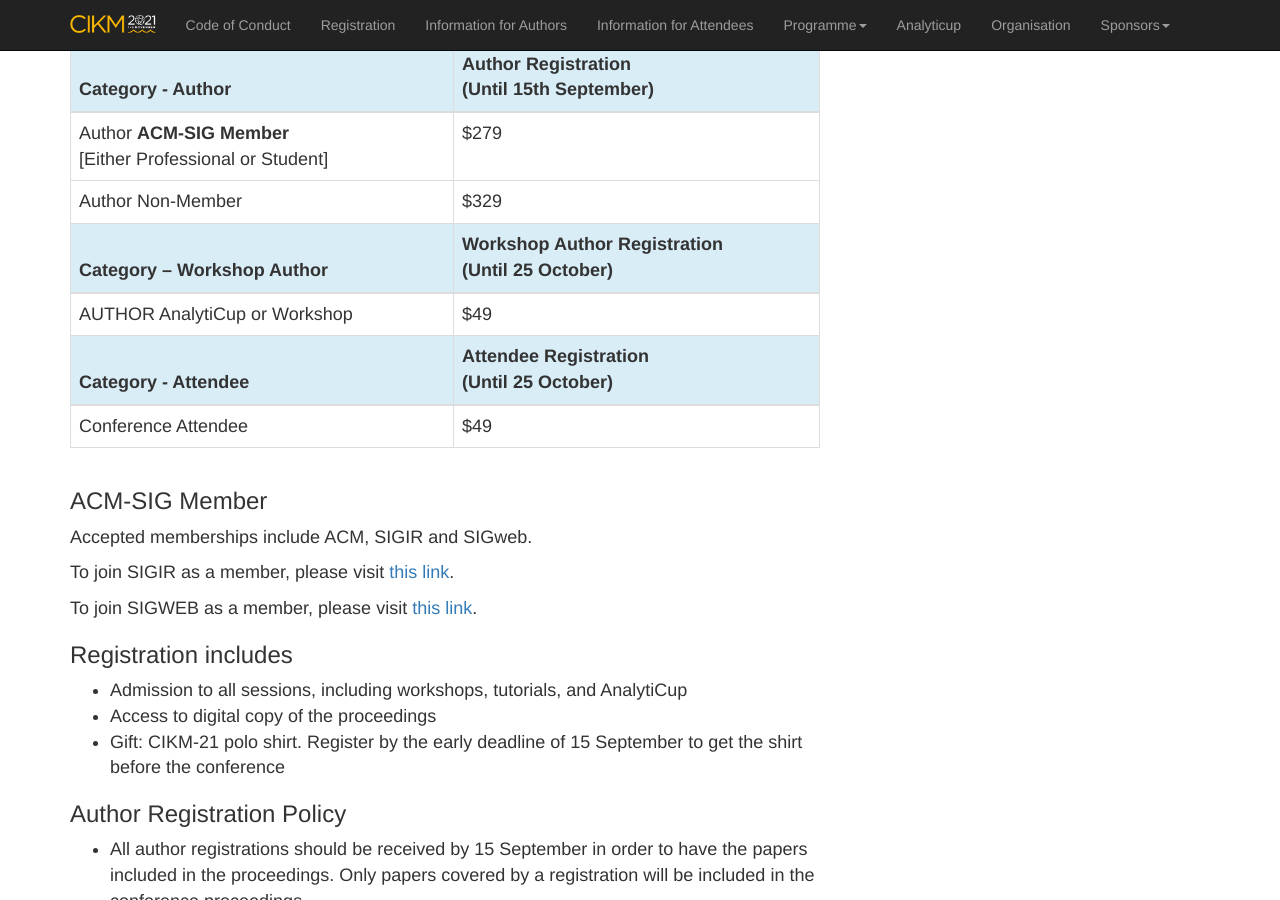
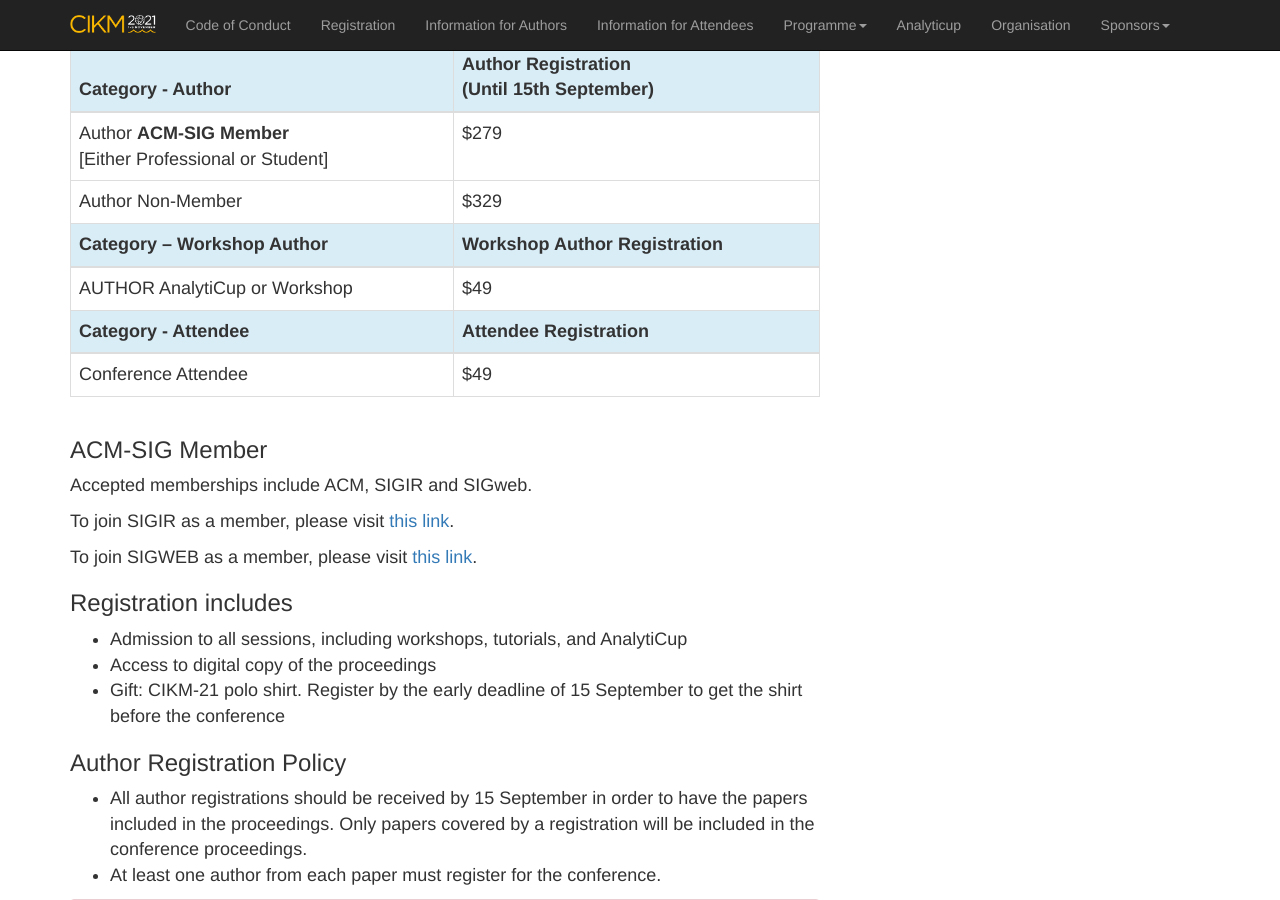
Before and after one commit to ielab/cikm2021-website, a Jekyll site: the page built from registration.md, in a window 1280 px wide and 900 px high, scrolled down 539 px. Built offline with Jekyll 4.4.1, drawn with Linux system fonts in a browser that asks for light colours; our own code applies the rules of GitHub Pages for plain Markdown files; comment, search, counter and statistics services are not loaded.

Commit message:
Remove registration deadline.

```diff
--- a/registration.md
+++ b/registration.md
@@ -37,7 +37,7 @@ The **30th ACM International Conference on Information and Knowledge Management
 <thead>
 <tr class="info">
 <th>Category – Workshop Author</th>
-<th> Workshop Author Registration<br/>(Until 25 October)</th>
+<th> Workshop Author Registration<br/><!--(Until 25 October)--></th>
 </tr>
 </thead>
 <tr>
@@ -47,7 +47,7 @@ The **30th ACM International Conference on Information and Knowledge Management
 <thead>
 <tr class="info">
 <th>Category - Attendee</th>
-<th>Attendee Registration<br/>(Until 25 October)
+<th>Attendee Registration<br/><!--(Until 25 October)-->
 </th>
 </tr>
 </thead>
```
Also changed, not shown: index.md (+0 -1 lines).
